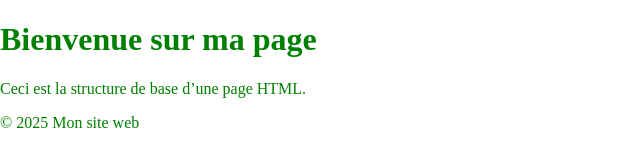
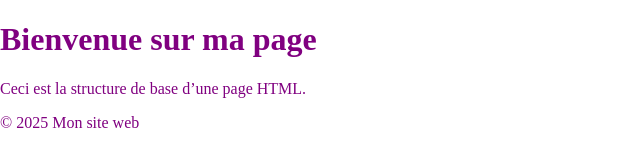
Before and after one commit to JouinM/JouinM-M6_Git_tp1, a plain HTML site: page index.html in a window 1280 px wide. Shown: the whole page, without its empty margins (0-640 px from the left). Drawn offline with Linux system fonts and the light colour scheme.

Commit message:
Ajout des styles pour le formulaire de contact et modif couleur de body

```diff
--- a/style.css
+++ b/style.css
@@ -1,4 +1,4 @@
-body{ margin: 0; color:green;}
+body{ margin: 0; color:purple;}
 
 /*  Styles pour le formulaire de contact */
 form { max-width: 400px; margin: 30px; }
```
